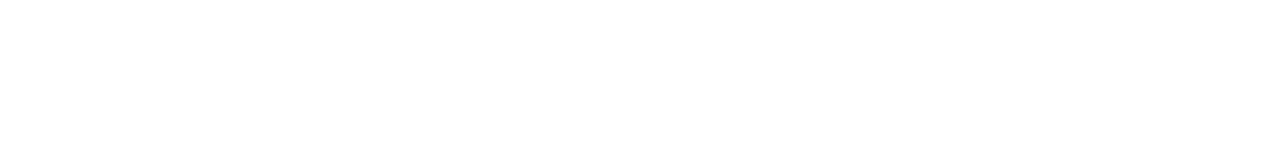
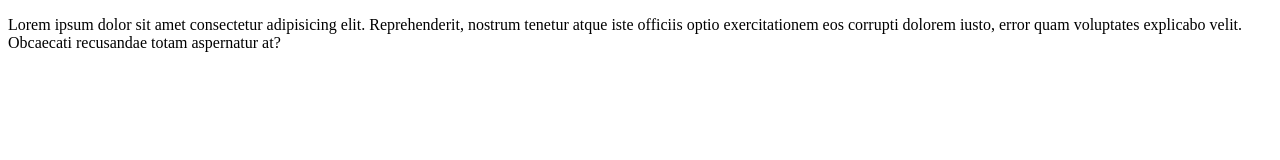
Before and after one commit to blueminded/basic, a plain HTML site: page web/index.html in a window 1280 px wide. Drawn offline with Linux system fonts and the light colour scheme.

Commit message:
update index

```diff
--- a/web/index.html
+++ b/web/index.html
@@ -6,6 +6,6 @@
     <title>Carlos Site</title>
 </head>
 <body>
-
+    <p>Lorem ipsum dolor sit amet consectetur adipisicing elit. Reprehenderit, nostrum tenetur atque iste officiis optio exercitationem eos corrupti dolorem iusto, error quam voluptates explicabo velit. Obcaecati recusandae totam aspernatur at?</p>
 </body>
 </html>
```
